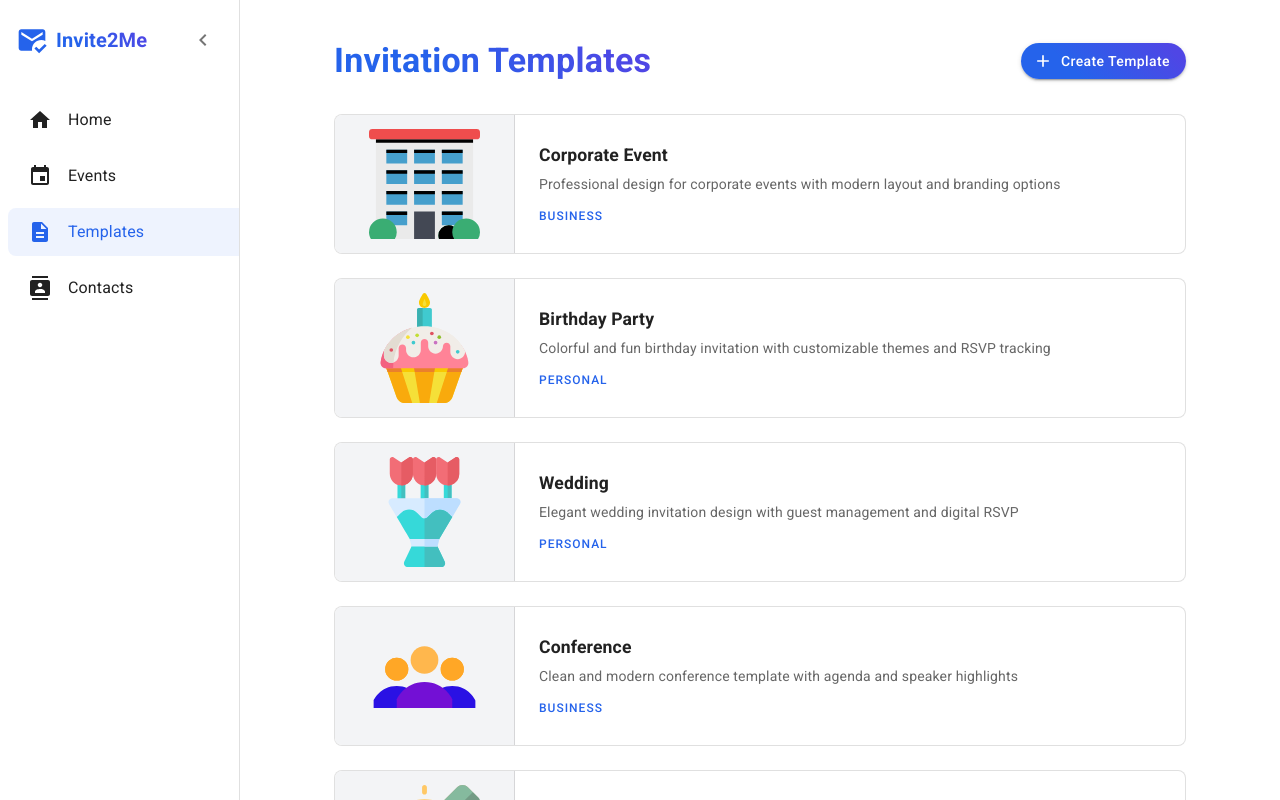
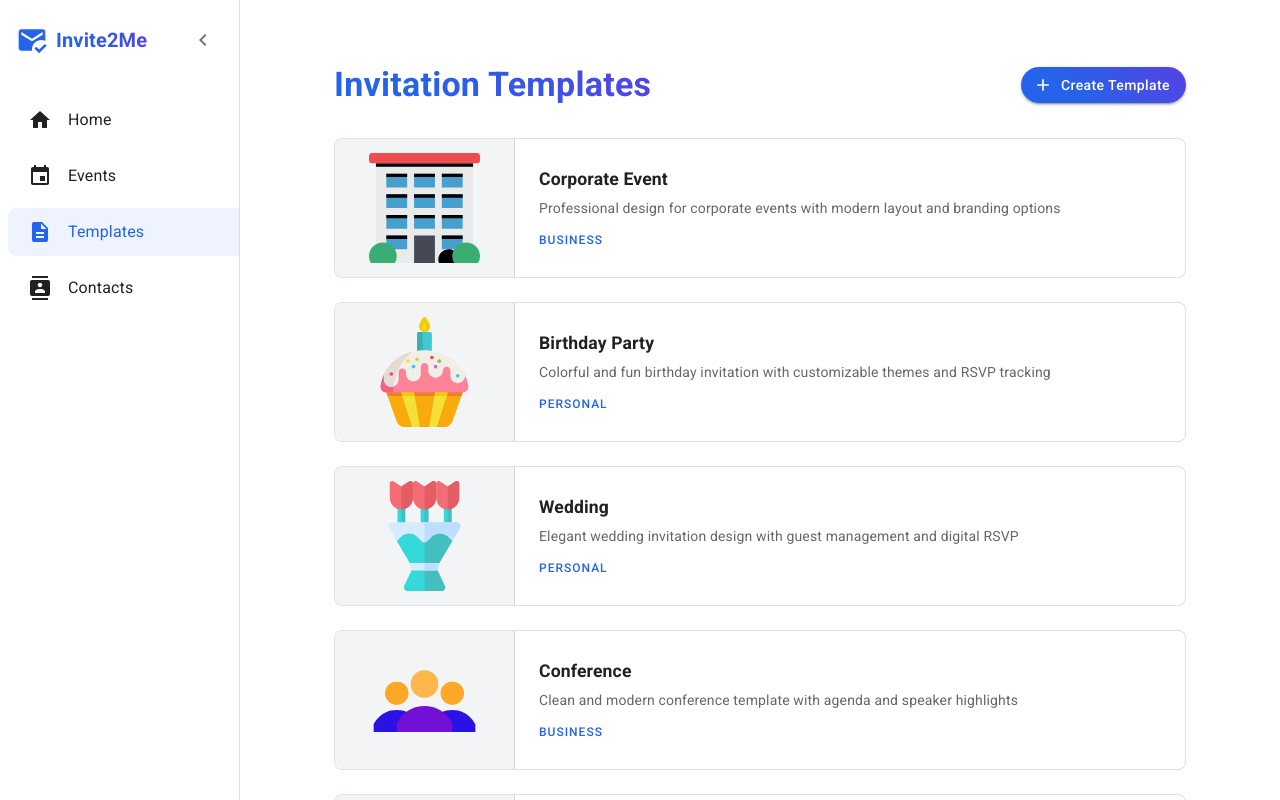
Before and after one commit to bielidev/festivalManager, a React (Vite) app in the folder invitetomeFront/: page /templates in a window 1280 px wide. Shown: the top 800 px of the page. Built offline with nearby package versions, Linux system fonts and the light colour scheme; a web font is replaced by a local one.

Commit message:
feat: Increase padding in Templates component for improved layout spacing

```diff
--- a/invitetomeFront/src/pages/Templates.tsx
+++ b/invitetomeFront/src/pages/Templates.tsx
@@ -54,7 +54,7 @@ const Templates = () => {
   return (
     <Box>
       <Container maxWidth="md">
-        <Box sx={{ py: 5 }}>
+        <Box sx={{ py: 8 }}>
           <Box
             sx={{
               display: "flex",
```
